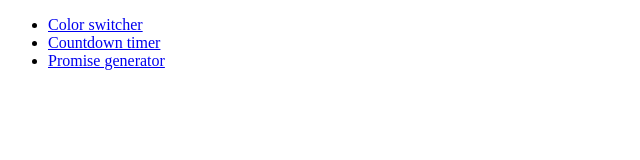
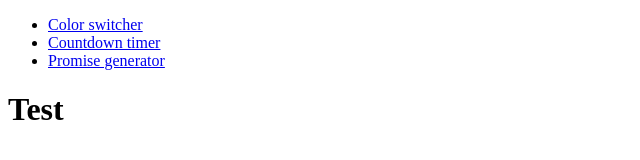
Before and after one commit to Siryi-Oleksandr/goit-js-hw-09, a plain HTML site: page index.html in a window 1280 px wide. Shown: the full height of the page, 0-640 px from the left. Drawn offline with Linux system fonts and the light colour scheme.

Commit message:
Deploying to gh-pages from @ Siryi-Oleksandr/goit-js-hw-09@059e7941e332e89b68ca921eeb914e868b1738ba 🚀

```diff
--- a/index.html
+++ b/index.html
@@ -1 +1 @@
-<!DOCTYPE html><html lang="en"><head><meta charset="utf-8"><meta name="viewport" content="width=device-width, initial-scale=1.0"><title>Homework 9</title><link rel="stylesheet" href="/goit-js-hw-09/01-color-switcher.2f163a73.css"></head><body> <ul> <li><a href="/goit-js-hw-09/01-color-switcher.html">Color switcher</a></li> <li><a href="/goit-js-hw-09/02-timer.html">Countdown timer</a></li> <li><a href="/goit-js-hw-09/03-promises.html">Promise generator</a></li> </ul> </body></html>
+<!DOCTYPE html><html lang="en"><head><meta charset="utf-8"><meta name="viewport" content="width=device-width, initial-scale=1.0"><title>Homework 9</title><link rel="stylesheet" href="/goit-js-hw-09/01-color-switcher.2f163a73.css"></head><body> <ul> <li><a href="/goit-js-hw-09/01-color-switcher.html">Color switcher</a></li> <li><a href="/goit-js-hw-09/02-timer.html">Countdown timer</a></li> <li><a href="/goit-js-hw-09/03-promises.html">Promise generator</a></li> </ul> <h1>Test</h1> </body></html>
```
